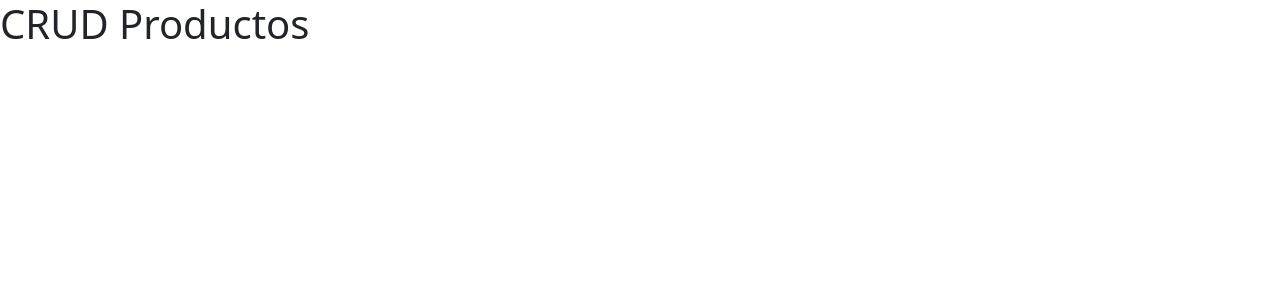
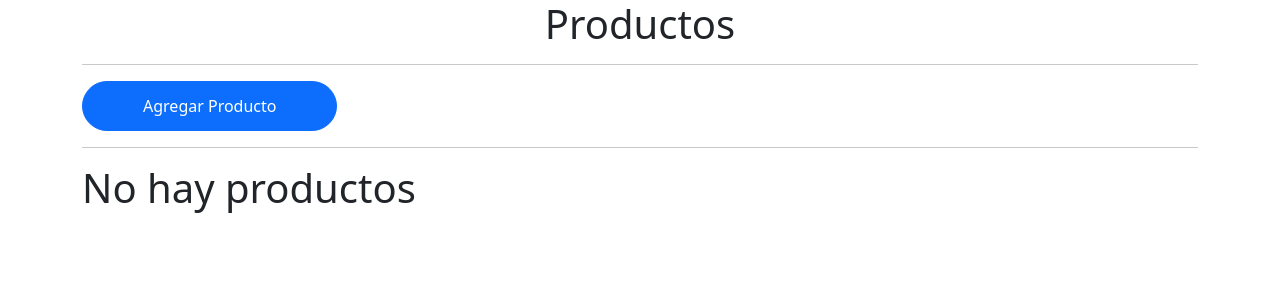
Before and after one commit to olivaresdei6/Taller-CRUD-Productos-BuenasPracticas, a React (Create React App) app: page / in a window 1280 px wide. Shown: the top 300 px of the page. Built offline with nearby package versions, Linux system fonts and the light colour scheme.

Commit message:
Componente de Formulario para crear y editar listo

```diff
--- a/package.json
+++ b/package.json
@@ -6,7 +6,9 @@
 		"@testing-library/jest-dom": "^5.16.5",
 		"@testing-library/react": "^13.4.0",
 		"@testing-library/user-event": "^13.5.0",
+		"bootstrap": "^5.2.2",
 		"react": "^18.2.0",
+		"react-bootstrap": "^2.5.0",
 		"react-dom": "^18.2.0",
 		"react-scripts": "5.0.1",
 		"web-vitals": "^2.1.4"
--- a/public/index.html
+++ b/public/index.html
@@ -1,5 +1,5 @@
 <!DOCTYPE html>
-<html lang="es">
+<html lang="en">
     <head>
         <meta charset="utf-8"/>
         <link href="%PUBLIC_URL%/favicon.ico" rel="icon"/>
@@ -10,8 +10,8 @@
                 name="description"
         />
         <link href="%PUBLIC_URL%/manifest.json" rel="manifest"/>
+        <title>Crud de Productos</title>
         <link href="https://cdn.jsdelivr.net/npm/bootstrap@5.2.2/dist/css/bootstrap.min.css" rel="stylesheet" integrity="sha384-Zenh87qX5JnK2Jl0vWa8Ck2rdkQ2Bzep5IDxbcnCeuOxjzrPF/et3URy9Bv1WTRi" crossorigin="anonymous">
-        <title>Crud de Productos</title>
     </head>
     <body>
         <div id="root"></div>
--- a/src/App.jsx
+++ b/src/App.jsx
@@ -1,9 +1,19 @@
 import './App.css';
+import Header from "./components/Header";
+import {useState} from "react";
+import Form from "./components/Form";
 
 function App() {
+    // Se crea un estado para el formulario de registro de productos
+    const [formRegistration, setFormRegistration] = useState(false);
     return (
         <div className="App">
-            <h1>CRUD Productos</h1>
+            <Header
+                setFormRegistration={setFormRegistration}
+            />
+            <Form
+                formRegistration={formRegistration}
+            />
         </div>
     );
 }
--- a/src/components/Form.jsx
+++ b/src/components/Form.jsx
@@ -0,0 +1,74 @@
+import React from 'react';
+
+
+const Form = ({formRegistration, modoEdicion}) => {
+    return (
+        <div className="container">
+            {
+                /* El formulario no se debe mostrar al final de la pagina, si no debajo del producto a modificar o en la parte superior si se va a agregar uno nuevo */
+                formRegistration ? (
+                    <div className="row">
+                        <div className="col-md-12">
+                            <h3 className="text-center">
+                                {
+                                    modoEdicion ? 'Editar Producto' : 'Agregar Producto'
+                                }
+                            </h3>
+                            <form>
+                                <input
+                                    type="text"
+                                    className="form-control mb-2"
+                                    placeholder="Ingrese el nombre del producto"
+                                />
+                                <input
+                                    type="text"
+                                    className="form-control mb-2"
+                                    placeholder="Ingrese la descripción del producto"
+                                />
+                                <input
+                                    type="text"
+                                    className="form-control mb-2"
+                                    placeholder="Ingrese el precio del producto"
+                                />
+                                <input
+                                    type="text"
+                                    className="form-control mb-2"
+                                    placeholder="Ingrese el stock del producto"
+                                />
+                                <input
+                                    type="text"
+                                    className="form-control mb-2"
+                                    placeholder="Ingrese la categoría del producto"
+                                />
+                                <input
+                                    type="text"
+                                    className="form-control mb-2"
+                                    placeholder="Ingrese el estado del producto"
+                                />
+                                <div className="d-flex justify-content-center mt-4">
+                                    <button
+                                        className="btn btn-dark btn-block rounded-5"
+                                        type="submit"
+                                        style={{ padding: '12px 60px',marginRight: '10px'   }}
+                                    >
+                                        { modoEdicion ? 'Editar' : 'Agregar'}
+                                    </button>
+                                    <button
+                                        className="btn btn-danger btn-block rounded-5"
+                                        style={{ padding: '12px 60px' }}
+                                    >Cancelar</button>
+                                </div>
+                            </form>
+                        </div>
+                    </div>
+                ) : (
+                    <div>
+                        <h1>No hay productos</h1>
+                    </div>
+                )
+            }
+        </div>
+    );
+};
+
+export default Form;
--- a/src/components/Header.jsx
+++ b/src/components/Header.jsx
@@ -0,0 +1,17 @@
+const Header = ({setFormRegistration}) => {
+    return (
+        <div className="container">
+            <h1 className="text-center">Productos</h1>
+            <hr/>
+            <button
+                className="btn btn-primary rounded-5 "
+                onClick={() => setFormRegistration(true)}
+                style={{ padding: '12px 60px',marginRight: '10px'   }}
+            >Agregar Producto
+            </button>
+            <hr/>
+        </div>
+    );
+};
+
+export default Header;
```
Also changed, not shown: 1 other file (tests, documents, lock files or other folders).
